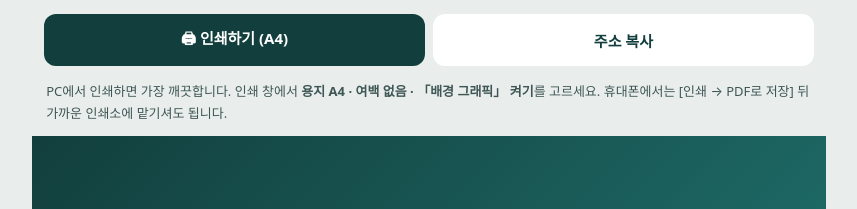
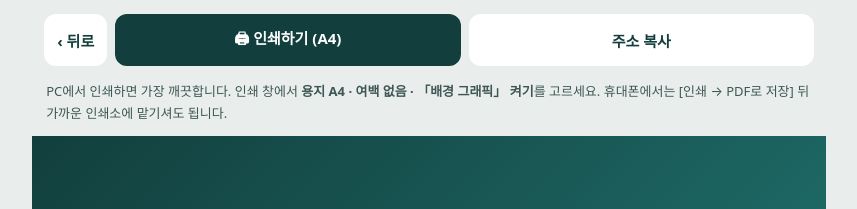
Before and after one commit to mylottolab/dangol, a plain HTML site: page dangol_poster.html in a window 1280 px wide. Shown: the top 209 px of the page, without its empty margins (211-1068 px from the left). Drawn offline with Linux system fonts and the light colour scheme.

Commit message:
단골창구 — QR 포스터 화면에 [‹ 뒤로] · [처음으로], 포스터를 같은 창에서 열기, 로그인 · 약관 화면에 [처음으로]
Co-Authored-By: Claude Opus 5.5 <noreply@anthropic.com>
Claude-Session: https://claude.ai/code/session_01Je8P4F8oSJJPTupufeLRsF

```diff
--- a/dangol_poster.html
+++ b/dangol_poster.html
@@ -32,11 +32,11 @@ body{ margin:0; background:#E9EEEC; font-family:system-ui,-apple-system,'Apple S
 .foot b{ color:#123F3D; }
 /* 📱 2026-11-16 휴대폰 — A4(210mm) 포스터를 화면 폭에 맞춰 줄여서 보여 줍니다(인쇄는 그대로 A4) */
 @media screen{ html,body{ overflow-x:hidden; } .page{ zoom:var(--z,1); } }
-@media print{ body{ background:#fff; } .bar,.tip{ display:none; } .page{ margin:0; box-shadow:none; zoom:1 !important; } }
+@media print{ body{ background:#fff; } .bar,.tip,.homebar{ display:none !important; } .page{ margin:0; box-shadow:none; zoom:1 !important; } }
 </style>
 </head>
 <body>
-<div class="bar"><button type="button" id="print">🖨 인쇄하기 (A4)</button><button type="button" class="ghost" id="copy">주소 복사</button></div>
+<div class="bar"><button type="button" class="ghost" id="dgBack" style="flex:0 0 auto" aria-label="뒤로">‹ 뒤로</button><button type="button" id="print">🖨 인쇄하기 (A4)</button><button type="button" class="ghost" id="copy">주소 복사</button></div>
 <p class="tip">PC에서 인쇄하면 가장 깨끗합니다. 인쇄 창에서 <b>용지 A4 · 여백 없음 · 「배경 그래픽」 켜기</b>를 고르세요. 휴대폰에서는 [인쇄 → PDF로 저장] 뒤 가까운 인쇄소에 맡기셔도 됩니다.</p>
 <div class="page">
   <div class="top"><span class="tag">🏪 단골창구</span><h1 id="name">우리 가게</h1></div>
@@ -64,5 +64,13 @@ body{ margin:0; background:#E9EEEC; font-family:system-ui,-apple-system,'Apple S
   };
 })();
 </script>
+<script>/* 🏪 2026-11-22 뒤로 · 처음으로 — 앱에서는 새 창이 아니라 같은 화면으로 열려 돌아갈 길이 필요합니다 */
+(function(){ var b = document.getElementById('dgBack'); if (!b) return;
+  b.onclick = function(){ if (history.length > 1) history.back(); else location.href = 'home.html'; };
+  var h = document.createElement('a'); h.className = 'homebar'; h.href = 'home.html'; h.textContent = '🏪 단골창구 처음으로';
+  h.style.cssText = 'display:block;text-align:center;margin:18px auto 30px;font-weight:800;color:#1F6F6B;text-decoration:underline;font-size:15px';
+  document.body.appendChild(h);
+})();
+</script>
 </body>
 </html>
```
Also changed, not shown: dangol_owner.html (+1 -1 lines), delete.html (+1 -0 lines), home.html (+1 -1 lines), login.html (+1 -0 lines), privacy.html (+1 -0 lines), terms.html (+1 -0 lines).
